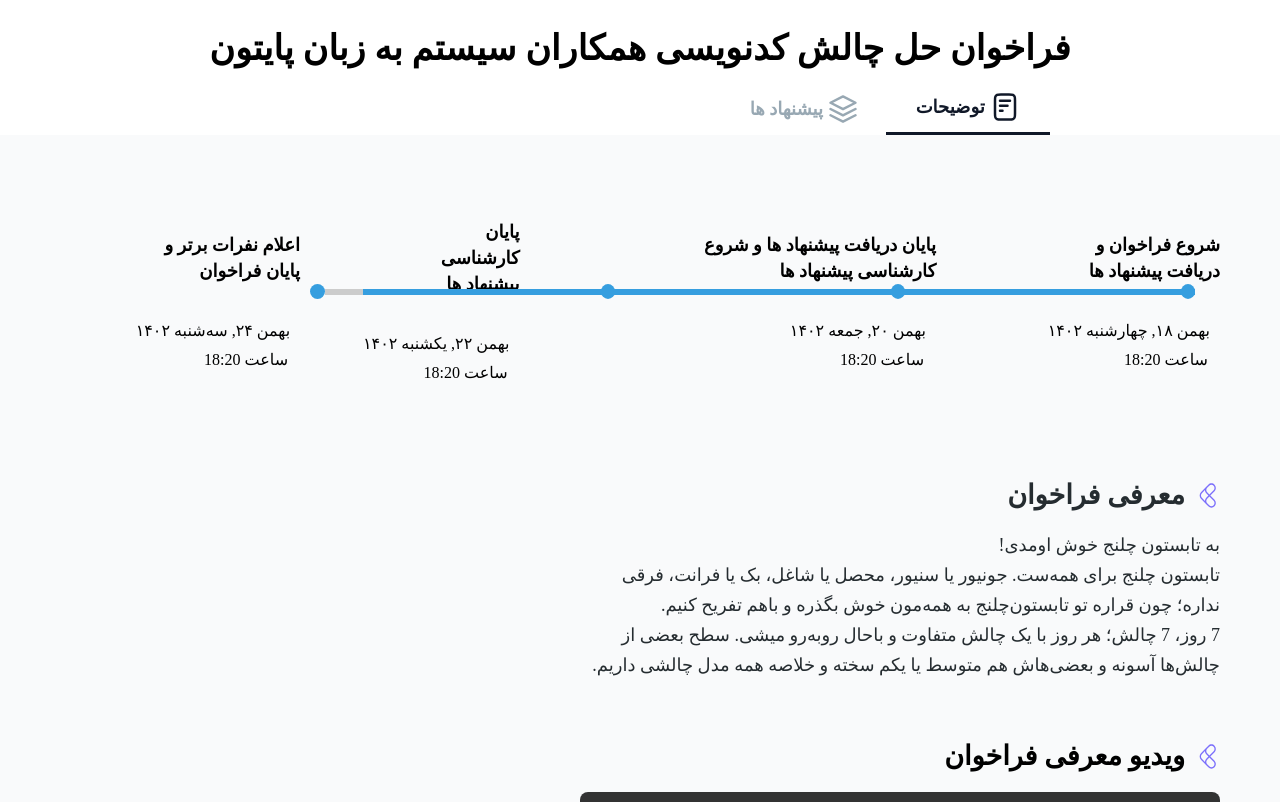
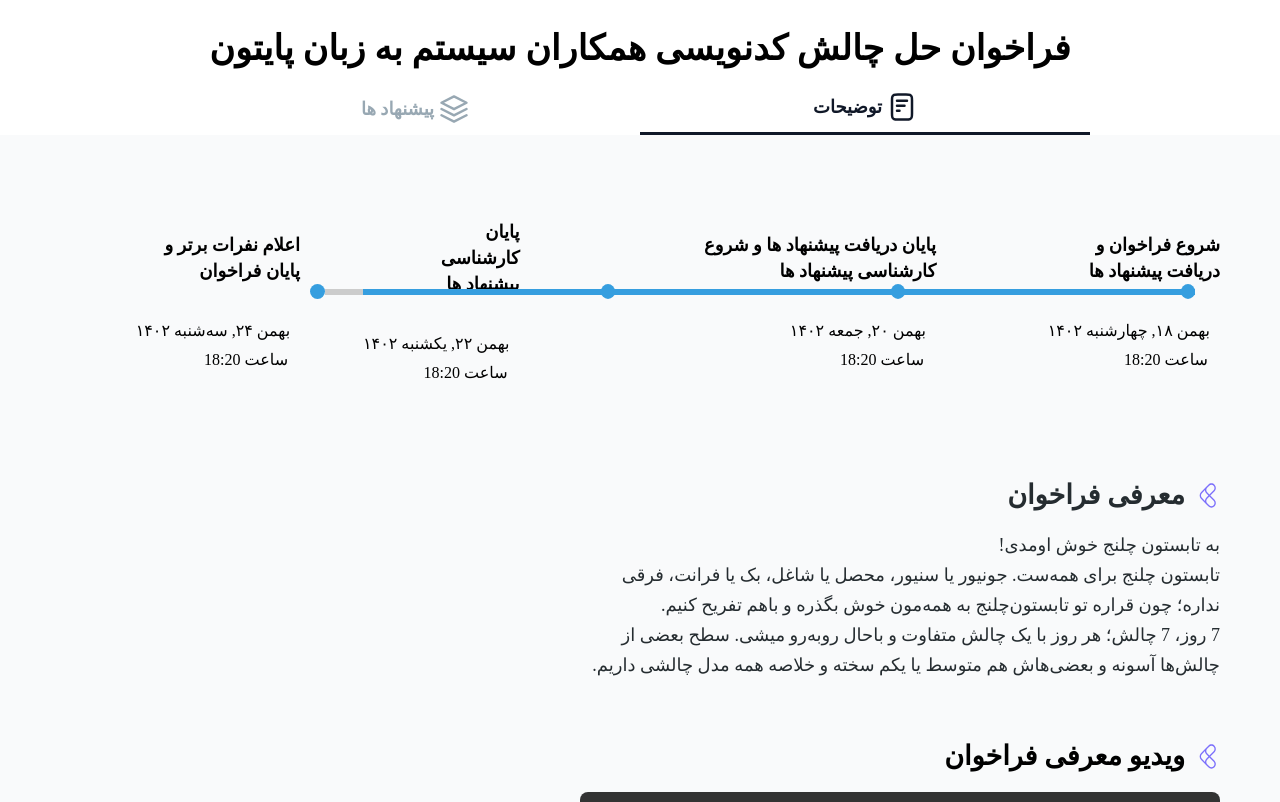
Before and after one commit to amirabdolazimi/JaheshTechTask, a React (Vite) app: page / in a window 1280 px wide. Shown: the top 802 px of the page. Built offline with nearby package versions, Linux system fonts and the light colour scheme; grey boxes are pictures that could not be loaded.

Commit message:
EventDetailsPage Done

```diff
--- a/src/Components/TabBar/TabBar.module.css
+++ b/src/Components/TabBar/TabBar.module.css
@@ -4,8 +4,9 @@
   position: fixed;
   bottom: 0;
   background-color: #ffffff;
-  margin: 0 auto;
   border-top: 1px solid #eaeaea;
+  width: 100%;
+  right: 0;
 }
 .tabbar div {
   width: 50%;
@@ -44,10 +45,10 @@
     justify-content: flex-start;
     background-color: #ffffff;
     border: none;
-    width: 64%;
+    max-width: 900px;
   }
   .tabbar div {
-    width: 20%;
+    width: 50%;
     display: flex;
     justify-content: center;
     align-items: center;
```
